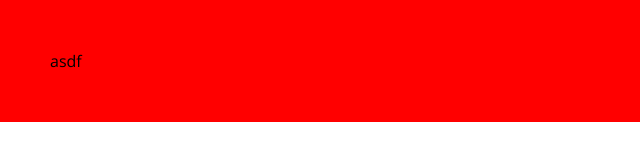
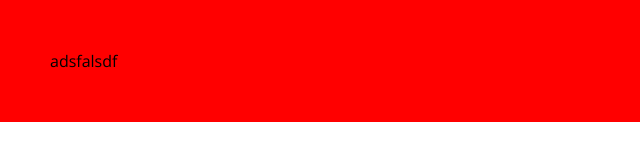
Before and after one commit to EligibleDev/melina-rojas, a plain HTML site: page index.html in a window 1280 px wide. Shown: the full height of the page, 0-640 px from the left. Drawn offline with nearby package versions, Linux system fonts and the light colour scheme.

Commit message:
text change test

```diff
--- a/index.html
+++ b/index.html
@@ -15,6 +15,6 @@
         />
     </head>
     <body>
-        <section class="banner">asdf</section>
+        <section class="banner">adsfalsdf</section>
     </body>
 </html>
```
Also changed, not shown: assets/banner-bg.png (added), assets/banner-icon.png (added).
